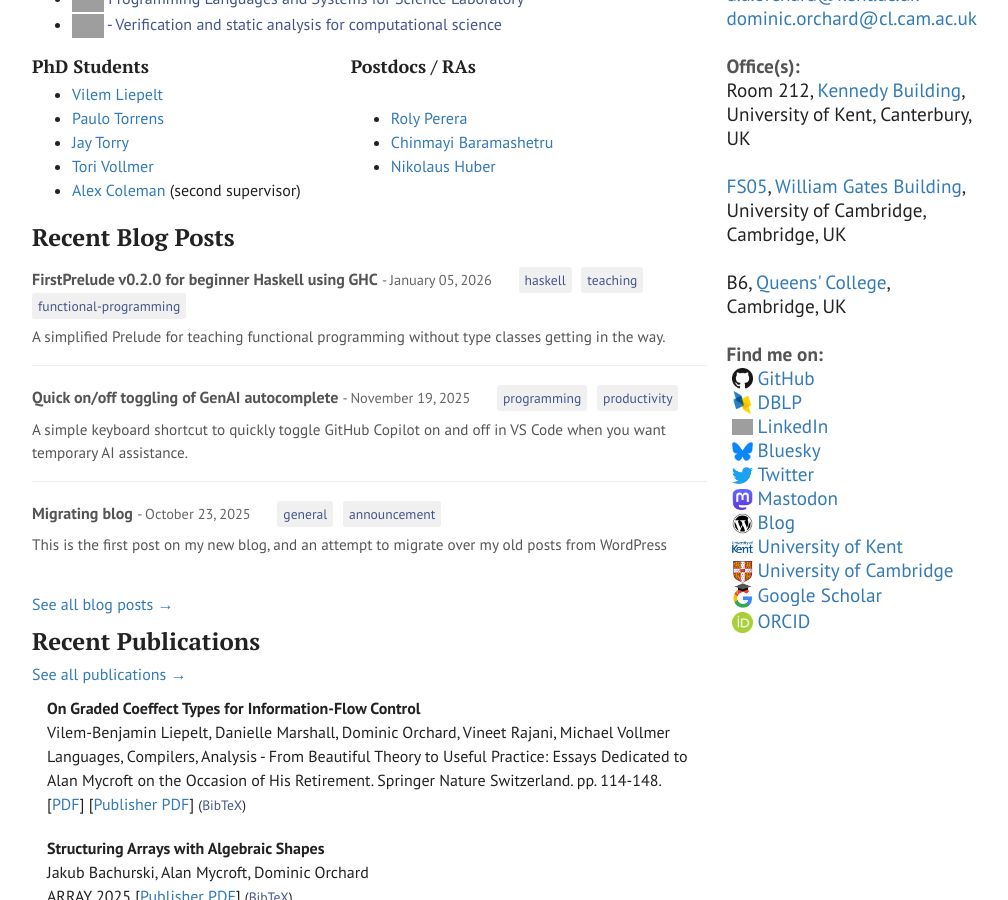
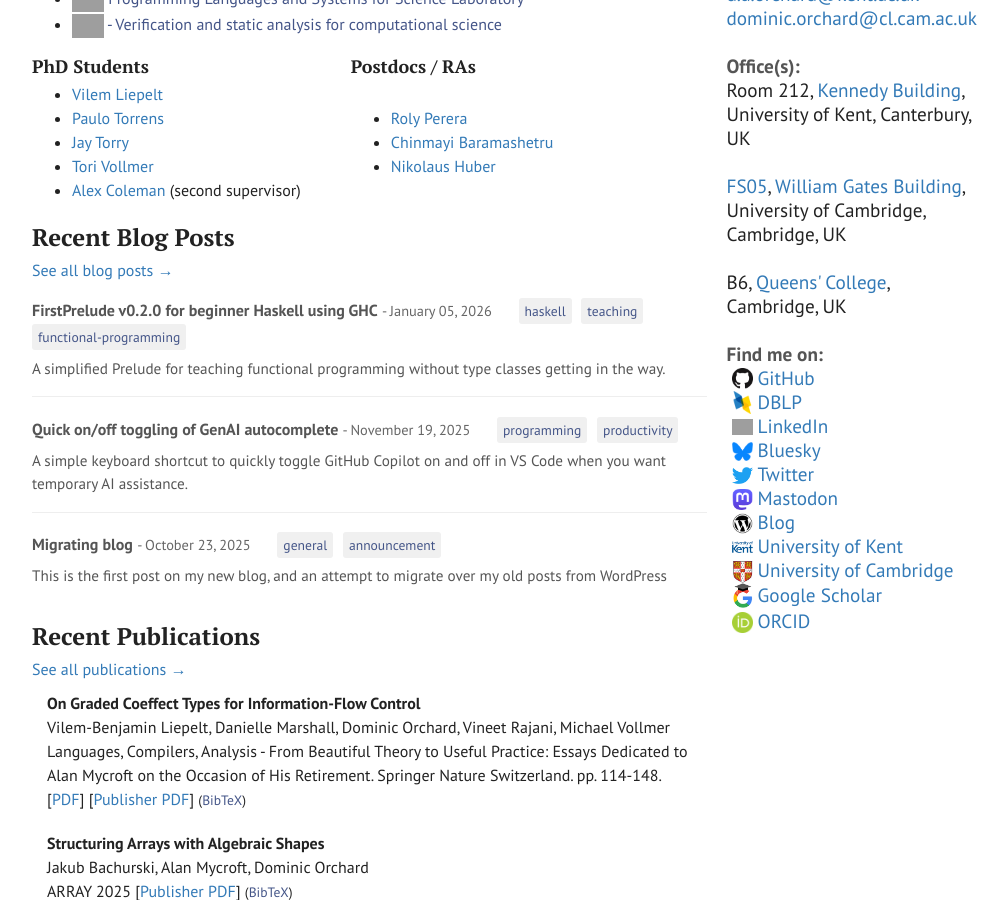
Before and after one commit to dorchard/dorchard.github.io, a Jekyll site: the page built from index.html, in a window 1280 px wide and 900 px high, scrolled down 535 px. Shown: the whole window, without its empty margins (233-1241 px from the left). Built offline with Jekyll 4.4.1, drawn with Linux system fonts in a browser that asks for light colours; part of the change alters nothing that is shown; grey boxes are pictures that could not be loaded.

Commit message:
more tweak

```diff
--- a/index.html
+++ b/index.html
@@ -89,6 +89,7 @@ sitemap:
 
     {% assign sorted_posts = site.blog | sort: 'date' | reverse %}
     {% if sorted_posts.size > 0 %}
+   <p><a href="/blog.html">See all blog posts →</a></p>
     <ul class="blog-list-home">
       {% for post in sorted_posts limit:3 %}
       <li class="blog-item-home">
@@ -107,7 +108,6 @@ sitemap:
       </li>
       {% endfor %}
     </ul>
-    <p><a href="/blog.html">See all blog posts →</a></p>
     {% else %}
     <p>No blog posts yet. Check back soon!</p>
     {% endif %}
```
